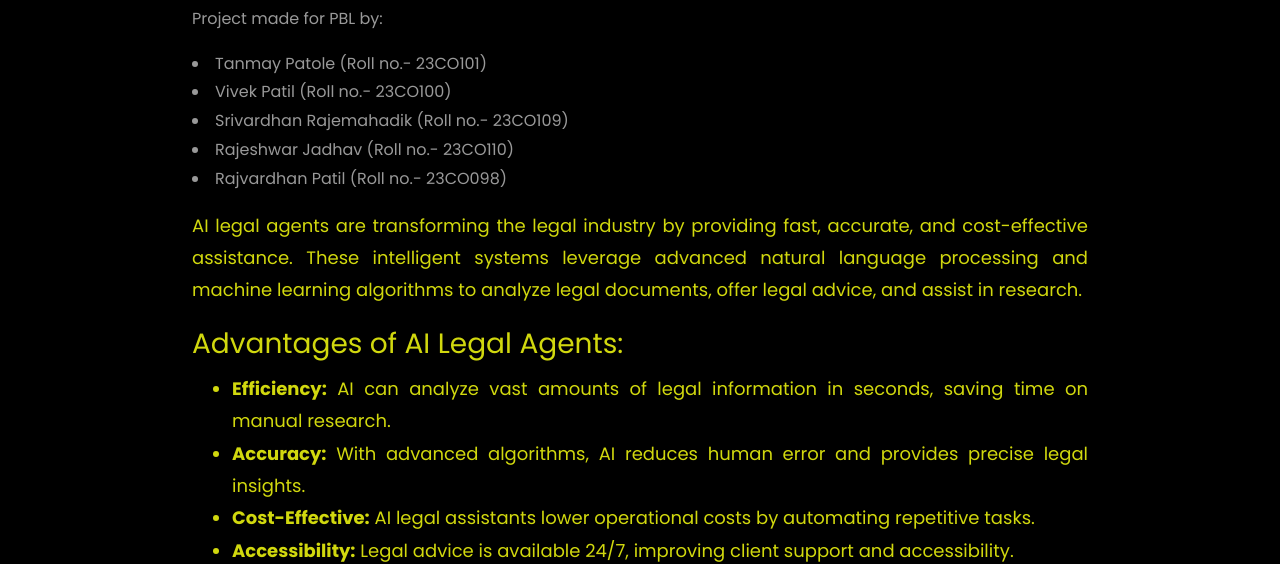
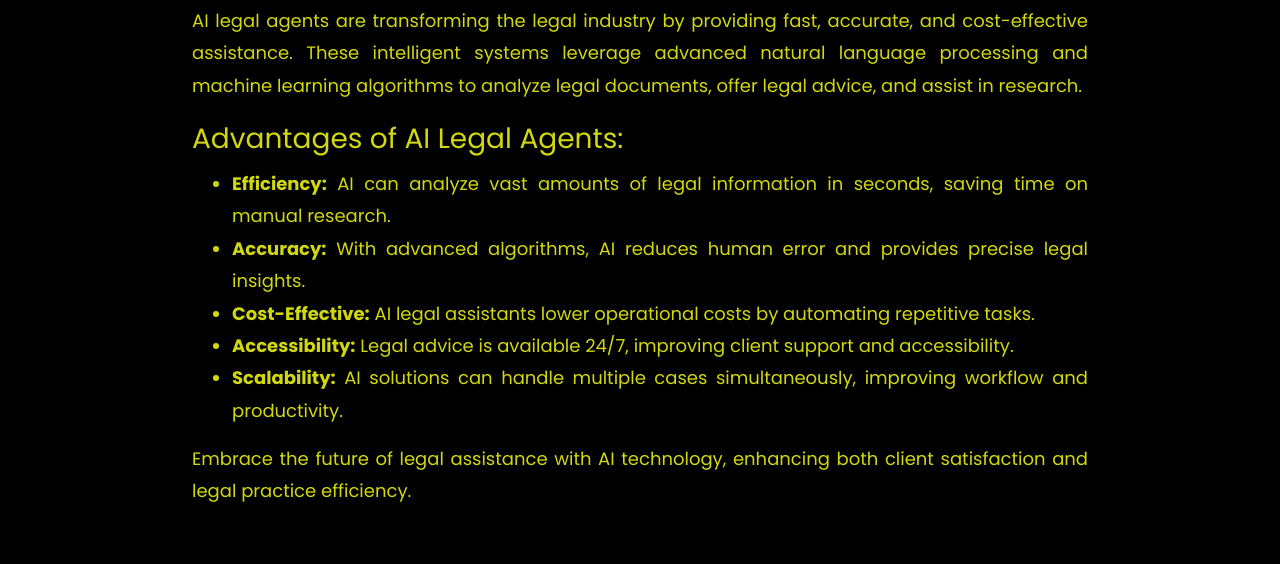
Before and after one commit to destined07/Legisly, a plain HTML site: page trylegisly.html in a window 1280 px wide. Shown: the part 248-812 px from the top of the page. Drawn offline with Linux system fonts and the light colour scheme; a script that the page names is missing.

Commit message:
Remove project team members section
Removed project team members list from the HTML.

```diff
--- a/trylegisly.html
+++ b/trylegisly.html
@@ -45,14 +45,6 @@
       <section style="margin: 100px auto; width: 70%; text-align: justify; font-family: 'Poppins', sans-serif;">
         <h1 style="text-align: center; color: #d1d80e;">Click at right bottom for a demo</h1>
         <h2 style="text-align: center; color: #d1d80e;">AI Legal Agents: Revolutionizing Legal Assistance</h2>
-           <p>
-            Project made for PBL by:
-                <li>Tanmay Patole (Roll no.- 23CO101)</li>
-                <li>Vivek Patil (Roll no.- 23CO100)</li>
-                <li>Srivardhan Rajemahadik (Roll no.- 23CO109)</li>
-                <li>Rajeshwar Jadhav (Roll no.- 23CO110)</li>
-                <li>Rajvardhan Patil (Roll no.- 23CO098)</li>
-            </p>
         <p style="font-size: 18px; line-height: 1.8; color: #d1d80e;">
           AI legal agents are transforming the legal industry by providing fast, accurate, and cost-effective assistance. These intelligent systems leverage advanced natural language processing and machine learning algorithms to analyze legal documents, offer legal advice, and assist in research.
         </p>
```
